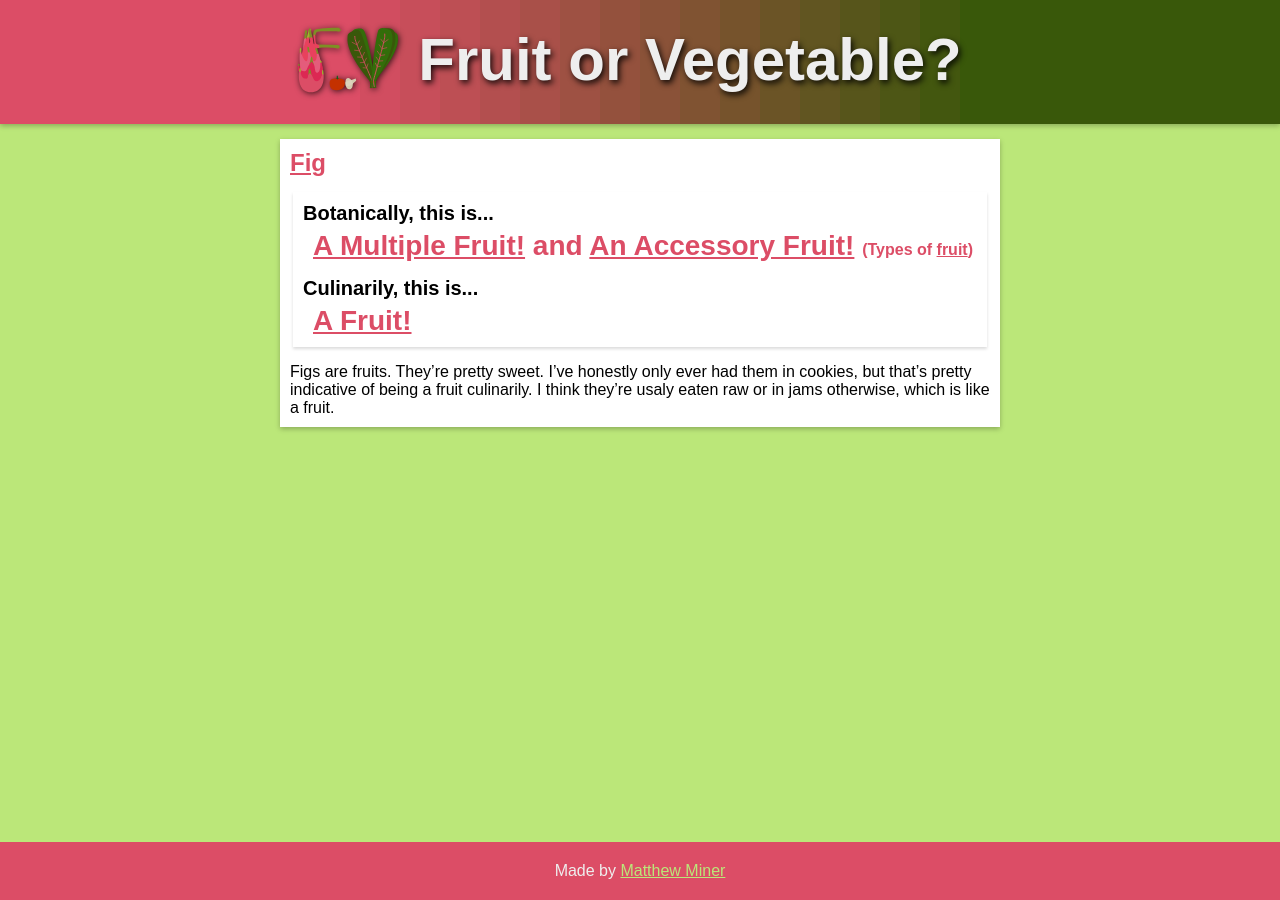
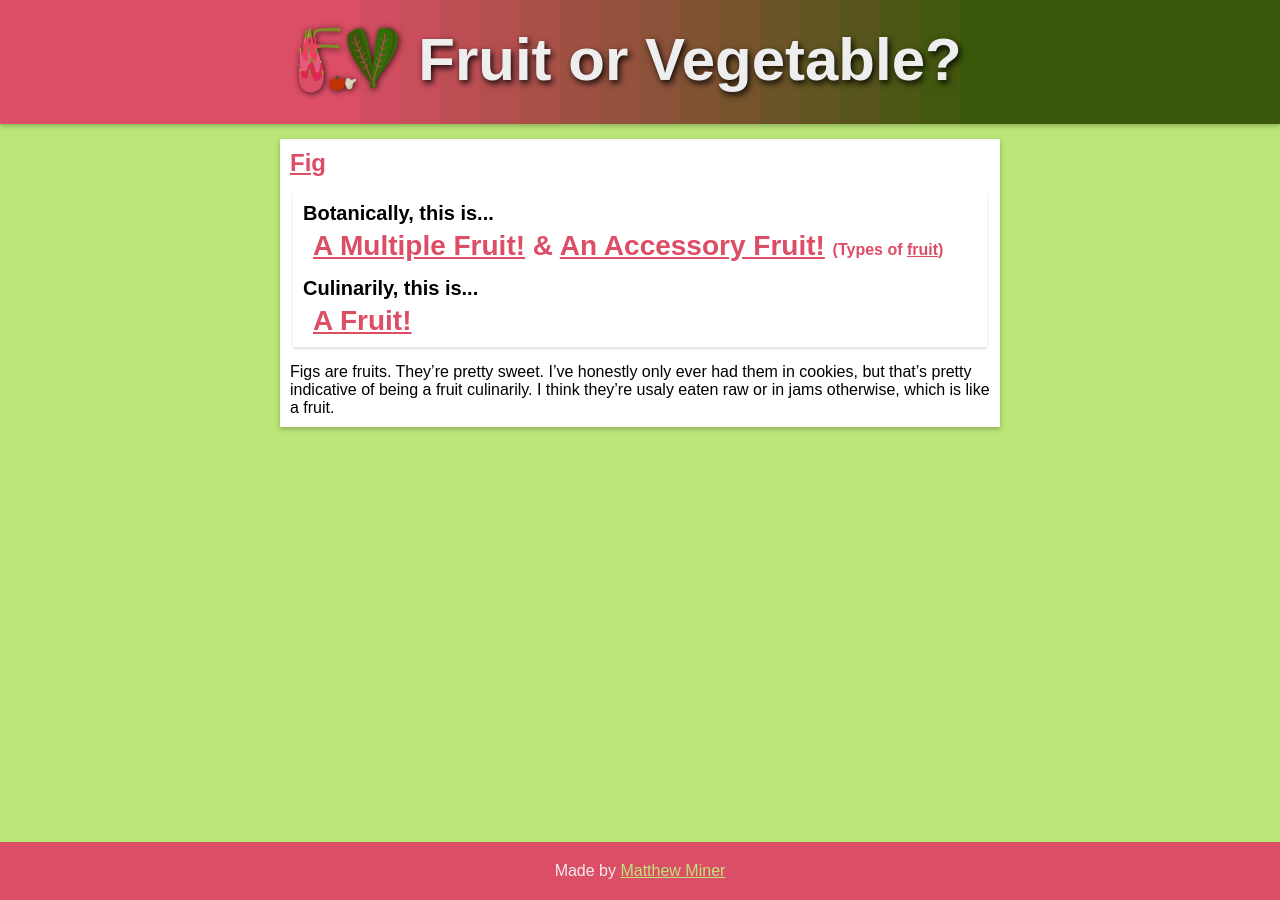
Before and after one commit to mminer237/fruitorvegetable, a Jekyll site: the page built from _items/fig.md, in a window 1280 px wide. Built offline with Jekyll 4.4.1, drawn with Linux system fonts in a browser that asks for light colours.

Commit message:
Use ampersand

```diff
--- a/_layouts/item.html
+++ b/_layouts/item.html
@@ -45,7 +45,7 @@ layout: default
 					{% for botanical_type_name in page.botanically %}
 						{% if forloop.first == false %}
 							{% assign botanical_type = site.types | where:"type", botanical_type_name | first %}
-							and
+							&amp;
 							<a href="{{ botanical_type.url }}">{{ botanical_type.indefinite_title }}!</a>
 						{% endif %}
 					{% endfor %}
```
